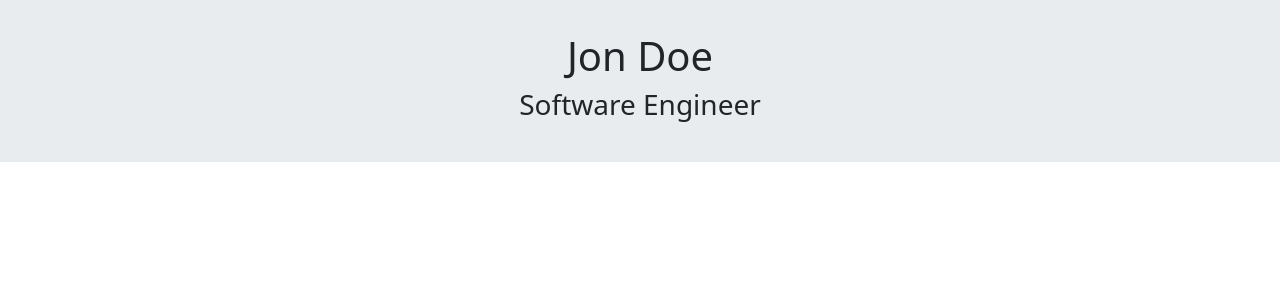
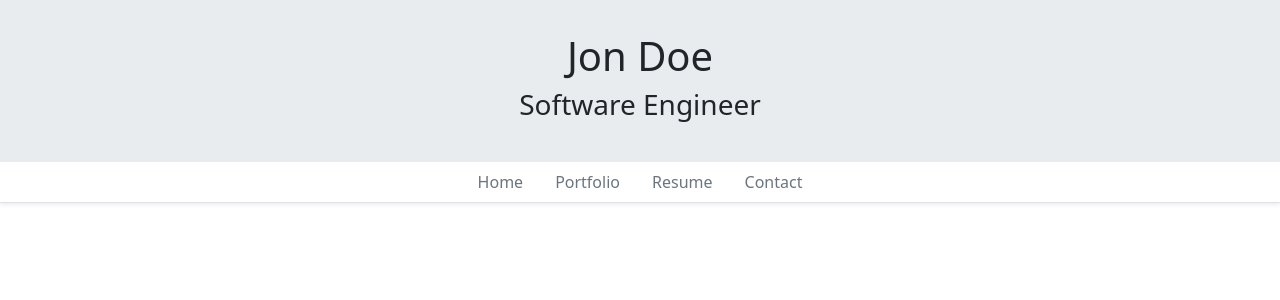
Before and after one commit to Giuseppe-Bianc/AngularPortafolioWebsite, an Angular app: page / in a window 1280 px wide. Shown: the top 300 px of the page. Built offline with nearby package versions, Linux system fonts and the light colour scheme.

Commit message:
add navbar

```diff
--- a/src/app/app.component.html
+++ b/src/app/app.component.html
@@ -1,3 +1,5 @@
-<app-header></app-header>
-
-<router-outlet></router-outlet>
+<div class="shadow-sm">
+  <app-header></app-header>
+  <app-nav></app-nav>
+  <router-outlet></router-outlet>
+</div>
--- a/src/app/app.module.ts
+++ b/src/app/app.module.ts
@@ -4,11 +4,13 @@
 import { AppRoutingModule } from './app-routing.module';
 import { AppComponent } from './app.component';
 import { HeaderComponent } from './header/header.component';
+import { NavComponent } from './nav/nav.component';
 
 @NgModule({
   declarations: [
     AppComponent,
-    HeaderComponent
+    HeaderComponent,
+    NavComponent
   ],
   imports: [
     BrowserModule,
--- /dev/null
+++ b/src/app/nav/nav.component.html
@@ -0,0 +1,18 @@
+<div class="navbar-expand-md border-bottom md-3">
+	<div class="container">
+		<ul class="nav justify-content-center">
+			<li class="nav-item">
+				<a class="nav-link text-secondary" aria-current="page">Home</a>
+			</li>
+			<li class="nav-item">
+				<a class="nav-link text-secondary" aria-current="page">Portfolio</a>
+			</li>
+			<li class="nav-item">
+				<a class="nav-link text-secondary" aria-current="page">Resume</a>
+			</li>
+			<li class="nav-item">
+				<a class="nav-link text-secondary" aria-current="page">Contact</a>
+			</li>
+		</ul>
+	</div>
+</div>
```
Also changed, not shown: src/app/nav/nav.component.ts (added, +10 -0 lines), src/app/nav/nav.component.css (added), 1 other file (tests, documents, lock files or other folders).
